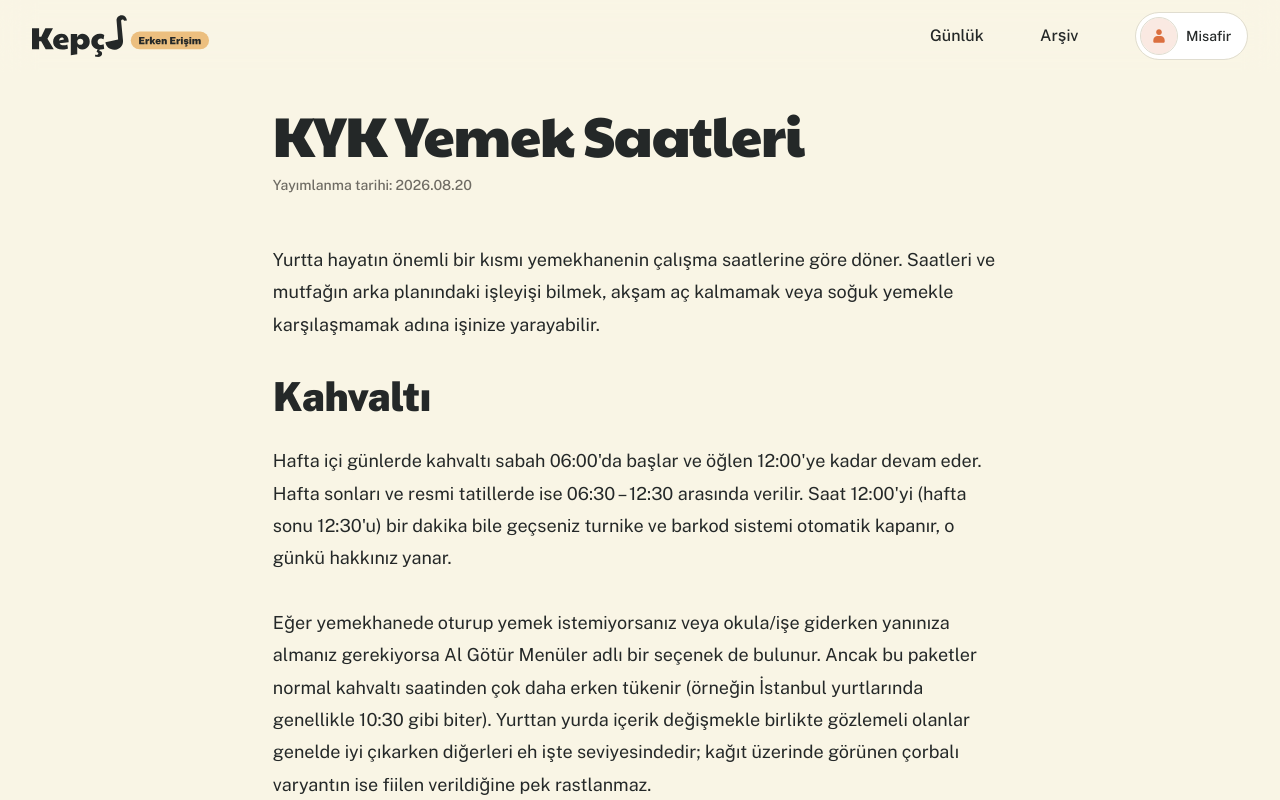
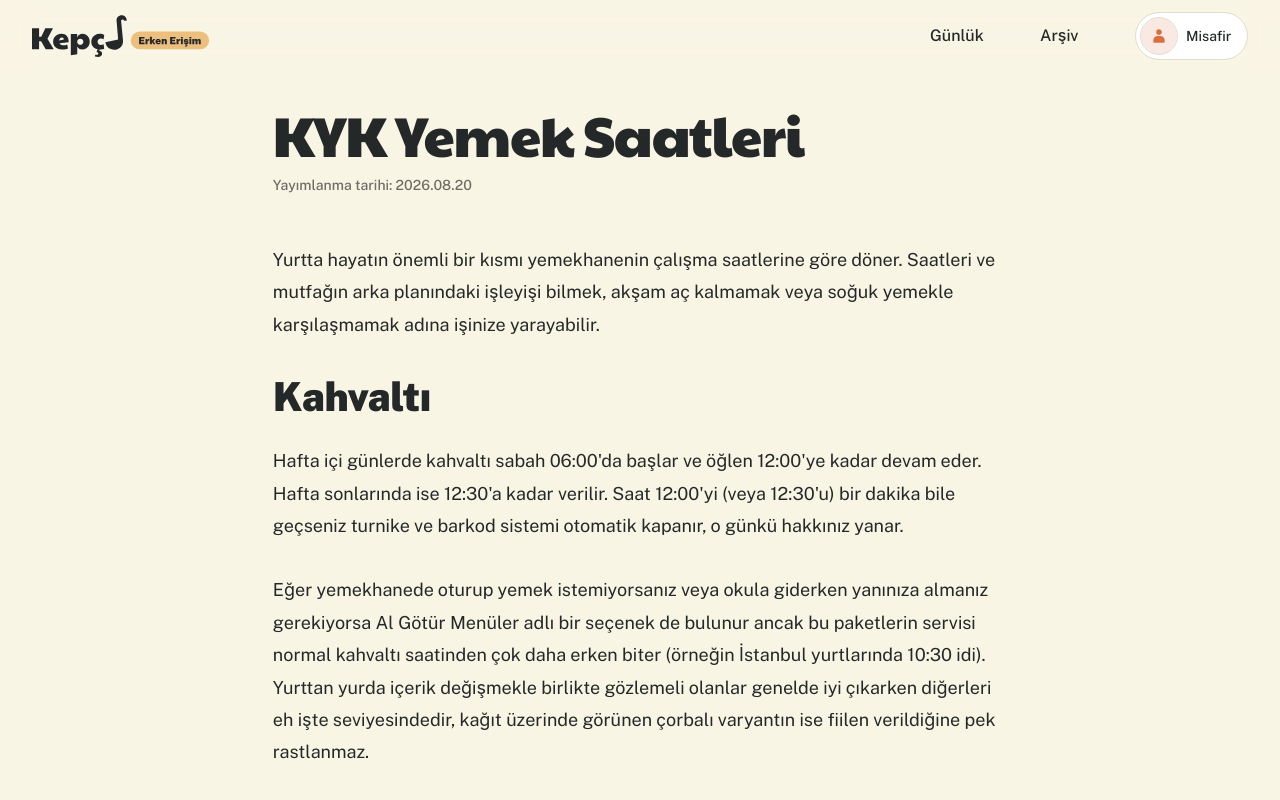
Before and after one commit to koder-cog/kepce, a SvelteKit app in the folder webapp/: page /kyk-yemek-saatleri in a window 1280 px wide. Shown: the top 800 px of the page. Built offline with nearby package versions, Linux system fonts and the light colour scheme; a web font is replaced by a local one.

Commit message:
fix(links): fix data-link hyphen in sss and refine weekend hours text

```diff
--- a/webapp/src/routes/kyk-yemek-saatleri/+page.svelte
+++ b/webapp/src/routes/kyk-yemek-saatleri/+page.svelte
@@ -45,17 +45,18 @@
   <h2>Kahvaltı</h2>
   <p>
     Hafta içi günlerde kahvaltı sabah 06:00'da başlar ve öğlen 12:00'ye kadar
-    devam eder. Hafta sonları ve resmi tatillerde ise 06:30 – 12:30 arasında
-    verilir. Saat 12:00'yi (hafta sonu 12:30'u) bir dakika bile geçseniz turnike ve
-    barkod sistemi otomatik kapanır, o günkü hakkınız yanar.
+    devam eder. Hafta sonlarında ise 12:30'a kadar verilir. Saat 12:00'yi (veya
+    12:30'u) bir dakika bile geçseniz turnike ve barkod sistemi otomatik
+    kapanır, o günkü hakkınız yanar.
   </p>
   <p>
-    Eğer yemekhanede oturup yemek istemiyorsanız veya okula/işe giderken yanınıza
-    almanız gerekiyorsa Al Götür Menüler adlı bir seçenek de bulunur. Ancak bu
-    paketler normal kahvaltı saatinden çok daha erken tükenir (örneğin İstanbul yurtlarında
-    genellikle 10:30 gibi biter). Yurttan yurda içerik değişmekle birlikte gözlemeli olanlar
-    genelde iyi çıkarken diğerleri eh işte seviyesindedir; kağıt üzerinde görünen çorbalı
-    varyantın ise fiilen verildiğine pek rastlanmaz.
+    Eğer yemekhanede oturup yemek istemiyorsanız veya okula giderken yanınıza
+    almanız gerekiyorsa Al Götür Menüler adlı bir seçenek de bulunur ancak bu
+    paketlerin servisi normal kahvaltı saatinden çok daha erken biter (örneğin
+    İstanbul yurtlarında 10:30 idi). Yurttan yurda içerik değişmekle birlikte
+    gözlemeli olanlar genelde iyi çıkarken diğerleri eh işte seviyesindedir,
+    kağıt üzerinde görünen çorbalı varyantın ise fiilen verildiğine pek
+    rastlanmaz.
   </p>
 
   <h2>Akşam Yemeği</h2>
@@ -80,17 +81,17 @@
 
   <h2>Ramazan Ayı Düzeni</h2>
   <p>
-    Ramazan boyunca akşam yemeği yine 16:00'da başlar ve isteyen erken saatte yiyebilir.
-    Ancak asıl devasa kuyruklar ve yoğunluk iftara dakikalar kala oluşur. Oruç tutuyor
-    olsanız bile iftardan en az 10-15 dakika sonra gitmeniz tavsiye edilir; çünkü tam
-    iftar anındaki izdihamda "herkese yetsin" telaşıyla porsiyonların biraz daha az
-    konulduğuna şahit olabilirsiniz.
+    Ramazan boyunca akşam yemeği yine 16:00'da başlar ve isteyen erken saatte
+    yiyebilir. Ancak asıl devasa kuyruklar ve yoğunluk iftara dakikalar kala
+    oluşur. Oruç tutuyor olsanız bile iftardan en az 10-15 dakika sonra gitmeniz
+    tavsiye edilir; çünkü tam iftar anındaki izdihamda "herkese yetsin"
+    telaşıyla porsiyonların biraz daha az konulduğuna şahit olabilirsiniz.
   </p>
   <p>
-    İftar için hazırlanan Al Götür menüler ise genellikle 17:00 – 18:00 civarında
-    çıkarılır. Net bir saati olmasa da iftara yakın dağıtılır ve miktarı oldukça azdır.
-    Bazı yurtların iftarda verdiği şerbet gibi ufak ikramlar da ilk günlerden sonra genelde
-    baymaya başlar.
+    İftar için hazırlanan Al Götür menüler ise genellikle 17:00 – 18:00
+    civarında çıkarılır. Net bir saati olmasa da iftara yakın dağıtılır ve
+    miktarı oldukça azdır. Bazı yurtların iftarda verdiği şerbet gibi ufak
+    ikramlar da ilk günlerden sonra genelde baymaya başlar.
   </p>
   <p>
     Gece sahura kalkacaklar için ayrı bir sahur servisi açılır ve kahvaltı hakkı
--- a/webapp/src/routes/sss/+page.svelte
+++ b/webapp/src/routes/sss/+page.svelte
@@ -67,7 +67,7 @@
   <p>
     Normalde yasalara göre ön denetimden geçirilme zorunluluğu bulunmamakta
     ancak tek kişi olduğum için işleri kolaylaştırmak adına böyle bir karar
-    aldım ama bu olay <a href="/kullanim-kosullari" data link
+    aldım ama bu olay <a href="/kullanim-kosullari" data-link
       >kullanım koşulları</a
     >nda da belirtildiği gibi editöryel değildir.
   </p>
```
